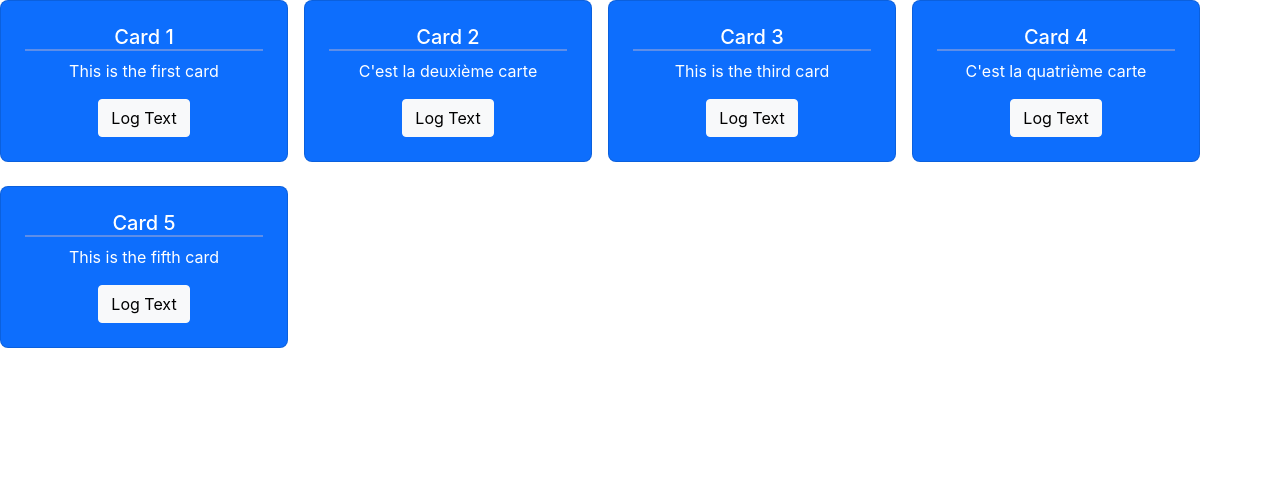
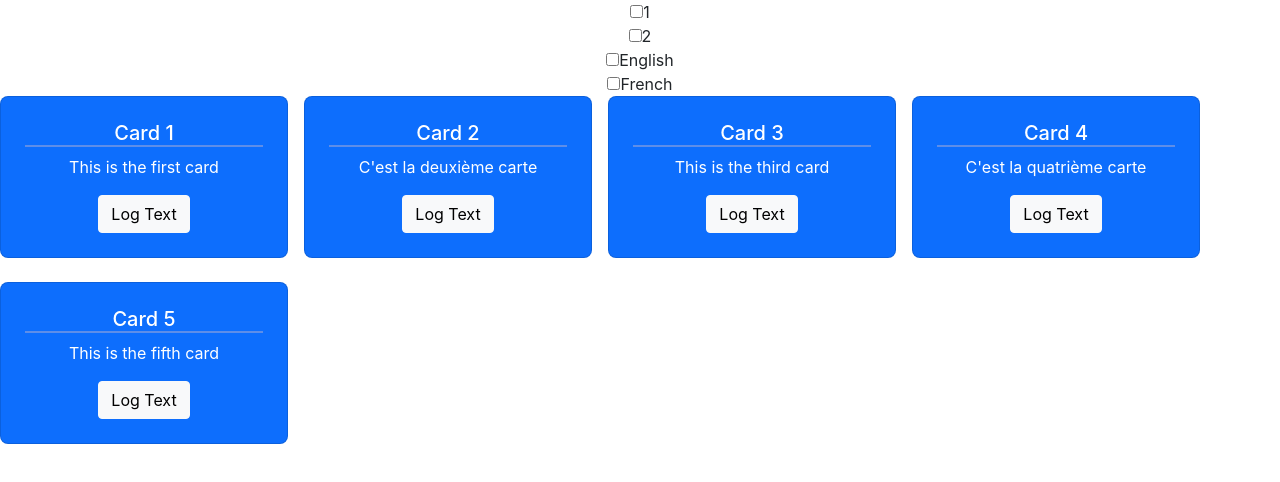
Before and after one commit to himanshunaidu/react_state_pract, a React (Create React App) app: page / in a window 1280 px wide. Shown: the top 482 px of the page. Built offline with nearby package versions, Linux system fonts and the light colour scheme.

Commit message:
Filter issue fixes

```diff
--- a/src/components/UI/FilterGroup/Filter/Checkboxes/Checkboxes.js
+++ b/src/components/UI/FilterGroup/Filter/Checkboxes/Checkboxes.js
@@ -1,5 +1,5 @@
 import React, { Fragment } from "react";
-import { InputGroup, FormControl } from "react-bootstrap";
+import { Container } from "react-bootstrap";
 
 // import filters from "../../../../../data/filters";
 
@@ -10,10 +10,10 @@ const Checkboxes = (props) => {
         //props.filter_obj
         props.filter_obj.filters.map((filter) => {
           return (
-            <InputGroup>
-              <InputGroup.Checkbox aria-label="Checkbox for following text input" />
-              <FormControl aria-label="Text input with checkbox" />
-            </InputGroup>
+            <Container key={filter.filter_id}>
+              <input type="checkbox" />
+              <label>{filter.filter_name}</label>
+            </Container>
           );
         })
       }
--- a/src/components/UI/FilterGroup/Filter/Filter.js
+++ b/src/components/UI/FilterGroup/Filter/Filter.js
@@ -4,9 +4,8 @@ import Checkboxes from "./Checkboxes/Checkboxes";
 import Dropdown from "@restart/ui/esm/Dropdown";
 
 const Filter = (props) => {
-  console.log("Filter");
-
   const createFilter = useCallback((filter_obj) => {
+    console.log(filter_obj.input);
     switch (filter_obj.input) {
       case 1:
         return <Checkboxes filter_obj={filter_obj} />;
--- a/src/components/UI/FilterGroup/FilterGroup.js
+++ b/src/components/UI/FilterGroup/FilterGroup.js
@@ -4,14 +4,11 @@ import filters from "../../../data/filters";
 import Filter from "./Filter/Filter";
 
 const FilterGroup = (props) => {
-  console.log("Filter Group");
-
   const filter_view = (
     <>
-      {Object.keys(filters).forEach((filter_key) => {
+      {Object.keys(filters).map((filter_key) => {
         const filter_obj = filters[filter_key];
-        console.log(filter_obj);
-        return <Filter filter_obj={filter_obj} />;
+        return <Filter key={filter_obj.id} filter_obj={filter_obj} />;
       })}
     </>
   );
--- a/src/data/filters.js
+++ b/src/data/filters.js
@@ -1,4 +1,5 @@
 const versions = {
+  id: 1,
   input: 1, //1: Checkboxes, 2: Multi-Select Dropdown
   title: "Version",
   filters: [
@@ -8,6 +9,7 @@ const versions = {
 };
 
 const languages = {
+  id: 2,
   input: 1,
   title: "Language",
   filters: [
```
